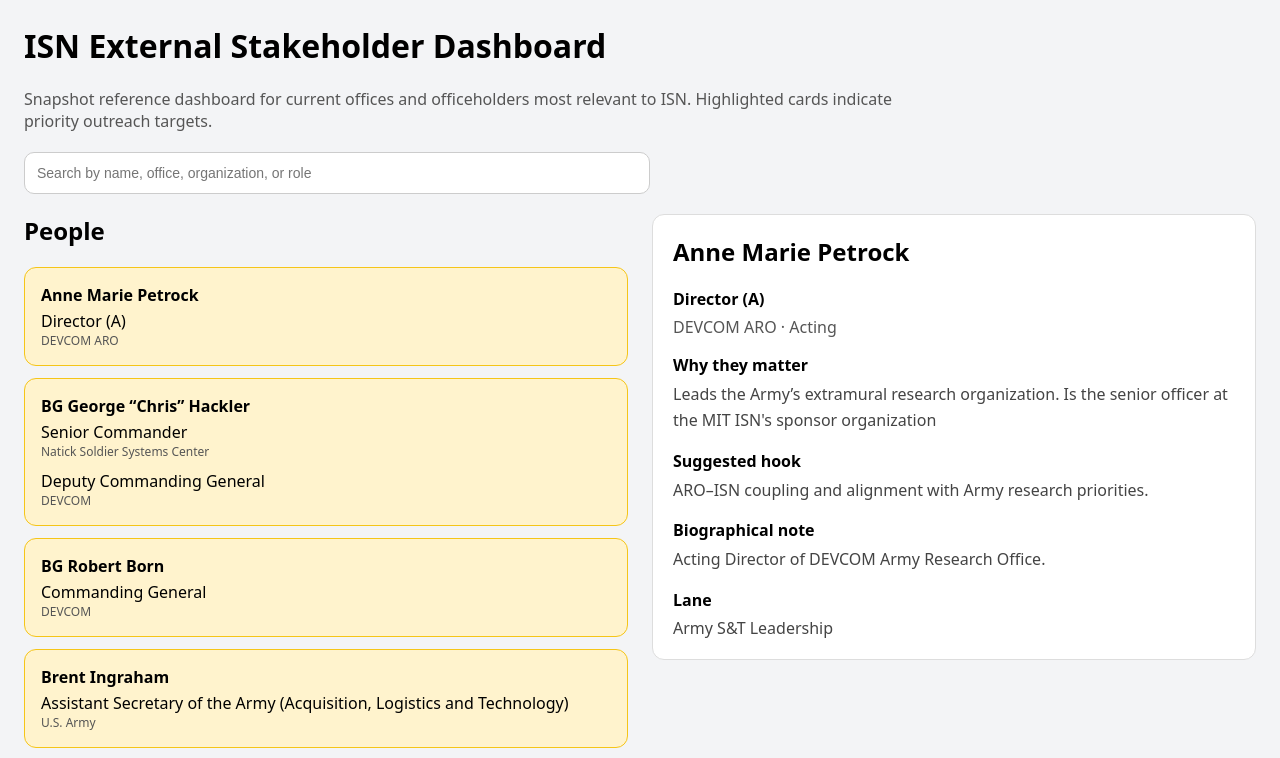
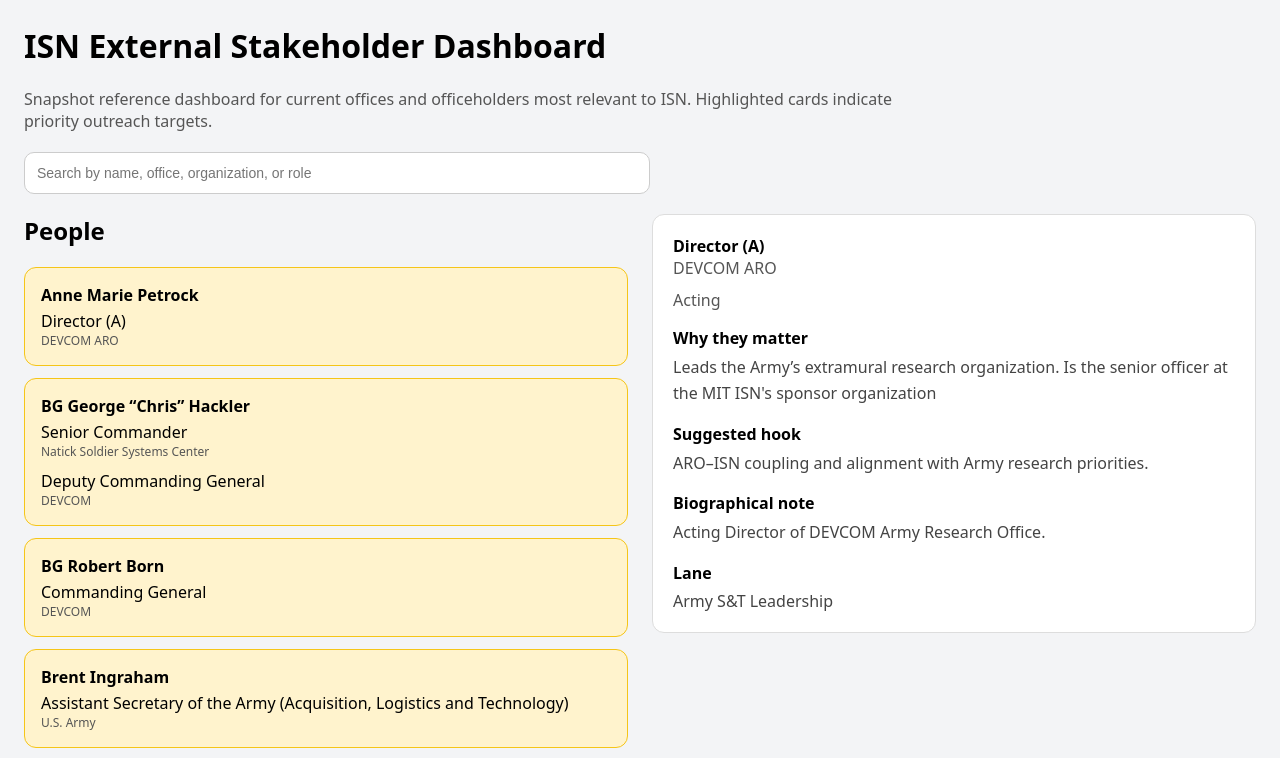
Before and after one commit to fhadley/isn-dashboard, a React (Vite) app: page / in a window 1280 px wide. Shown: the top 758 px of the page. Built offline with nearby package versions, Linux system fonts and the light colour scheme.

Commit message:
Support multiple positions in detail panel

```diff
--- a/src/App.jsx
+++ b/src/App.jsx
@@ -128,7 +128,6 @@
     );
   }, [people, query]);
 
-  const selectedPos = selected ? primaryPosition(selected) : null;
 
   return (
     <div ref={containerRef} style={styles.container}>
@@ -182,12 +181,16 @@
             <div>Loading…</div>
           ) : (
             <>
-              <h2 style={{ marginTop: 0 }}>{selected.name}</h2>
-              <div style={{ fontWeight: "600", marginBottom: "6px" }}>
-                {selectedPos?.title}
-              </div>
-              <div style={{ color: "#555", marginBottom: "16px" }}>
-                {selectedPos?.org} {selected.status ? `· ${selected.status}` : ""}
+              <div style={{ marginBottom: "16px" }}>
+                {(selected?.positions || []).map((pos, i) => (
+                  <div key={i} style={{ marginBottom: "10px" }}>
+                    <div style={{ fontWeight: "600" }}>{pos.title}</div>
+                    <div style={{ color: "#555" }}>{pos.org}</div>
+                  </div>
+                ))}
+                <div style={{ color: "#555" }}>
+                  {selected?.status}
+                </div>
               </div>
 
               <div style={{ marginBottom: "16px" }}>
```
